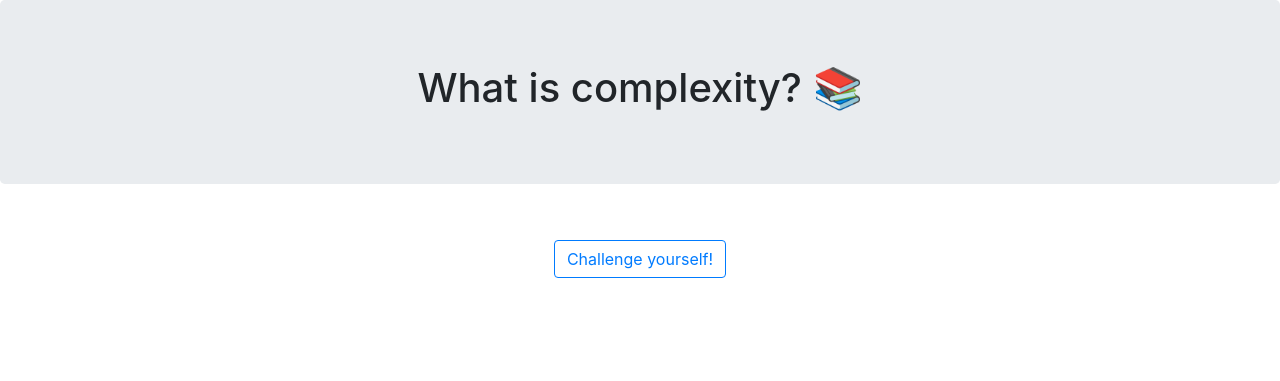
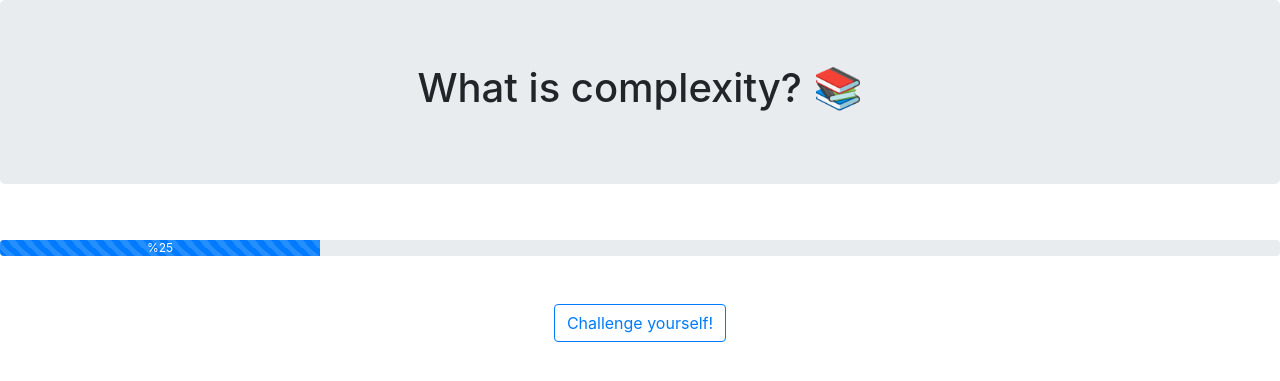
Before and after one commit to kamwithak/learn-complexity.herokuapp.com, a Flask app: template templates/learn.html in a window 1280 px wide. Shown: the part 56-437 px from the top of the page. Run offline with Flask 2, Linux system fonts and the light colour scheme; the template is opened without the code that fills it, so the values that code supplies are empty; parts of the project's set-up code (start-up, migrations or seed data) failed here and were passed over; some libraries are stand-ins or nearby versions.

Commit message:
NEW: nice

```diff
--- a/templates/learn.html
+++ b/templates/learn.html
@@ -48,8 +48,13 @@
 
 </div>
 
-<br >
+<br>
+<div class="progress">
+    <div class="progress-bar progress-bar-striped progress-bar-animated" role="progressbar" style="width: 25%" aria-valuenow="25" aria-valuemin="0" aria-valuemax="100">%25</div>
+</div>
 
+<br>
+<br>
 <div class='container text-center'>
     <button class="btn btn-outline-primary" onclick="window.location='/problems'">Challenge yourself!</button>
 </div>
--- a/templates/welcome.html
+++ b/templates/welcome.html
@@ -120,7 +120,11 @@
 </div>
 
 <br>
+<div class="progress">
+    <div class="progress-bar progress-bar-striped progress-bar-animated" role="progressbar" style="width: 10%" aria-valuenow="10" aria-valuemin="0" aria-valuemax="100">👀</div>
+</div>
 
+<br>
 <div class="container text-center">
     <!-- <h5>Developed with ❤️ by <a target="_blank" href="https://github.com/kamwithak">@kamwithak</a></h5> -->
     <p><b>O(n)</b> where <b>n</b> is the size of your ❤️</p>
```
